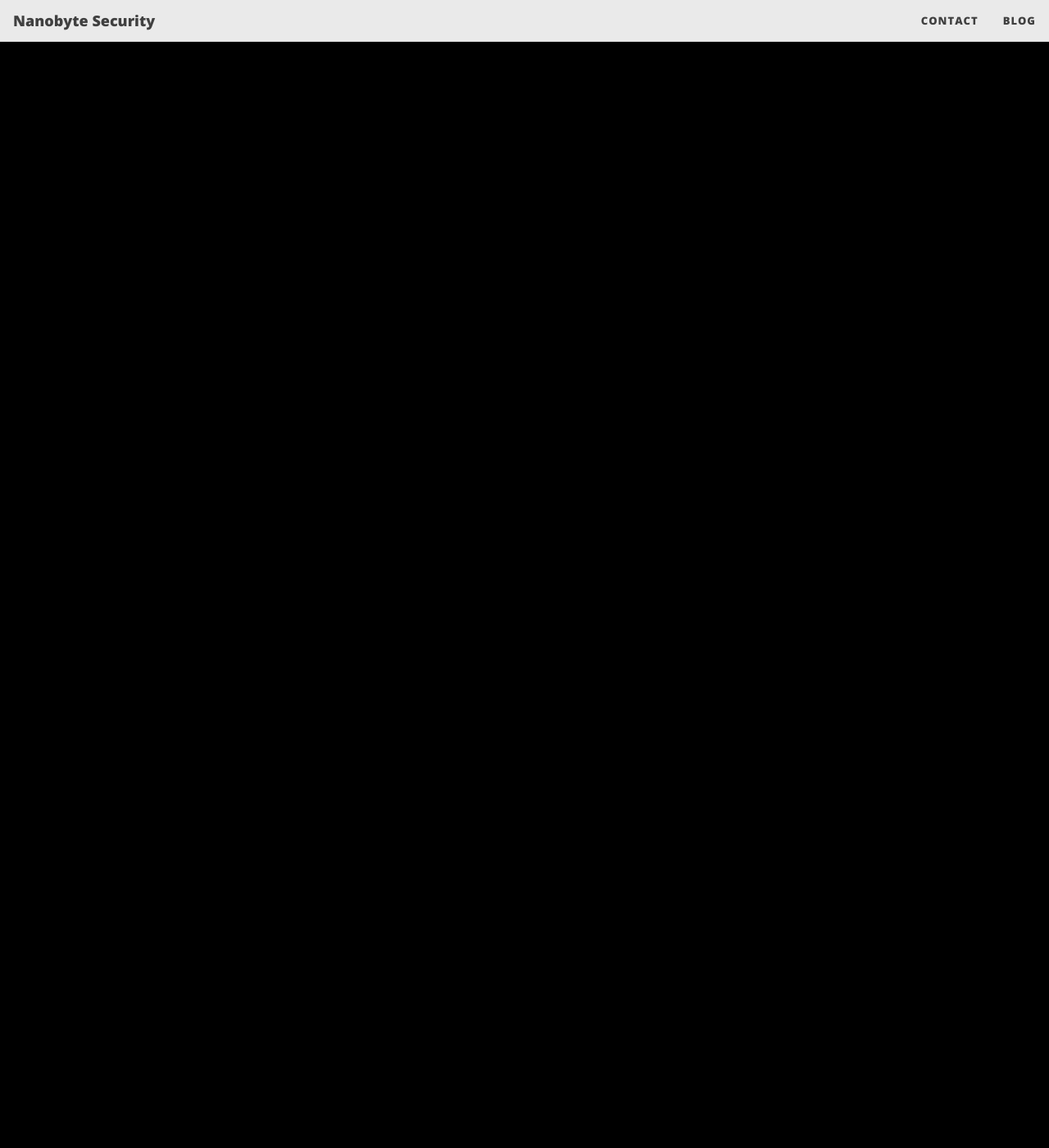
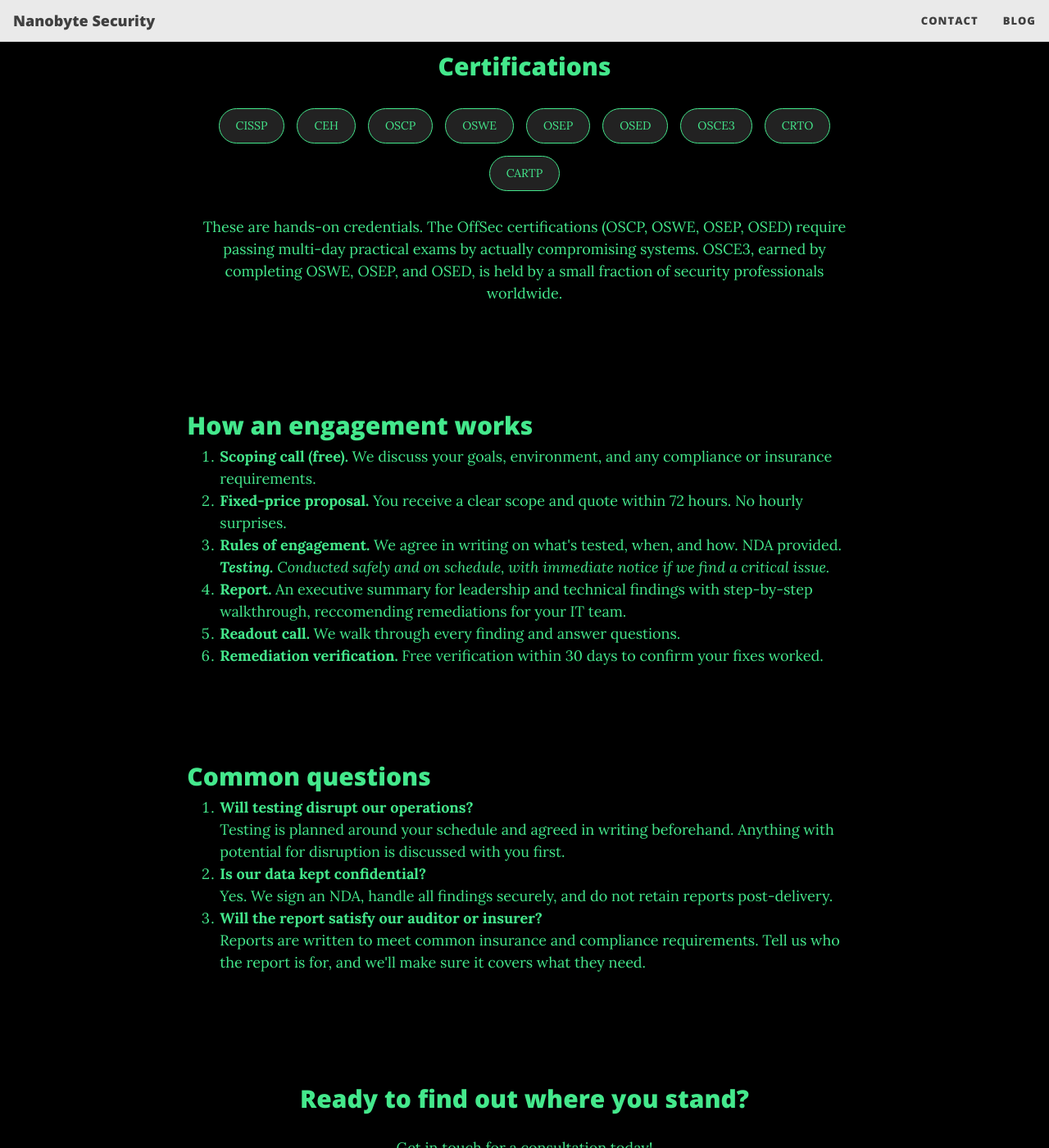
Before and after one commit to nanobyte-security/nanobytesecurity.github.io, a Jekyll site: the page built from index.html, in a window 1280 px wide and 1400 px high, scrolled down 2973 px. Shown: the whole window at 82% size. Built offline with Jekyll 4.4.1, drawn with Linux system fonts in a browser that asks for light colours; the list of posts is cut into pages by our own code; some of the changed text lies outside the part shown.

Commit message:
Update index.html

```diff
--- a/index.html
+++ b/index.html
@@ -12,11 +12,33 @@
             <img src="/assets/img/logo-black-trimmed.png" alt="Nanobyte Security">
         </div>
     </div>
+    <br>
+    <p>Proudly veteran-owned and operated.</p>
+</div>
+<br><br><br>
+<div class="intro">
+    <div class="tagline-grid">
+        <div class="tagline-left">
+            <h2 class="section-title">Why businesses hire Nanobyte Security</h1>
+            <p>Most companies come to us for one of these reasons:</h1>
+            <ul>
+                <li>Cyber insurance requires a penetration test to get or renew coverage</li>
+                <li>Compliance requires one: PCI DSS, HIPAA, SOC 2</li>
+                <li>A customer or partner sent a security questionnaire asking for recent test results</li>
+                <li>You want to know whether your defenses actually work before an attacker tests them for you</li>
+            </ul>
+            <p>Whatever the reason, you get a clear answer to one question: <i>how exposed are we, and what do we fix first?</i></p><br><br>
+            <p>When you hire Nanobyte Security, the person on the scoping call is the person doing the testing and writing your report. No handoffs, no junior staff, no surprises.</p>
+        </div>
+        <div class="tagline-right">
+            <img src="/assets/img/logo-black-trimmed.png" alt="Nanobyte Security">
+        </div>
+    </div>
 </div>
 <br><br><br>
 <div class="container">
     <h2 class="section-title">Service Offerings</h2>
-    <p>Offensive cyber security services to strengthen your defenses.</p>
+    <p>Offensive cyber security services to strengthen your defenses. Not sure which you need? Most organizations start with a Penetration Test. We'll recommend the right fit on the scoping call.</p>
     <br>
     <div class="services-grid">
         <div class="service-card">
@@ -64,9 +86,34 @@
         <div class="cert-item">CRTO</div>
         <div class="cert-item">CARTP</div>
     </div>
+    <p>
+        These are hands-on credentials. The OffSec certifications (OSCP, OSWE, OSEP, OSED) require passing multi-day practical exams by actually compromising systems. OSCE3, earned by completing OSWE, OSEP, and OSED, is held by a small fraction of security professionals worldwide.
+    </p>
+</div>
+<br><br><br>
+<div class="how-it-works">
+    <h2 class="how-it-works-title">How an engagement works</h2>
+     <ol>
+        <li><b>Scoping call (free).</b> We discuss your goals, environment, and any compliance or insurance requirements.</li>
+        <li><b>Fixed-price proposal.</b> You receive a clear scope and quote within 72 hours. No hourly surprises.</li>
+        <li><b>Rules of engagement.</b> We agree in writing on what's tested, when, and how. NDA provided.</li>
+        <i><b>Testing.</b> Conducted safely and on schedule, with immediate notice if we find a critical issue.</i>
+        <li><b>Report.</b> An executive summary for leadership and technical findings with step-by-step walkthrough, reccomending remediations for your IT team.</li>
+        <li><b>Readout call.</b> We walk through every finding and answer questions.</li>
+        <li><b>Remediation verification.</b> Free verification within 30 days to confirm your fixes worked.</li>
+    </ol>
+</div>
+<br><br><br>
+<div class="faq">
+    <h2 class="faq-title">Common questions</h2>
+    <ol>
+        <li><b>Will testing disrupt our operations?</b><br>Testing is planned around your schedule and agreed in writing beforehand. Anything with potential for disruption is discussed with you first.</li>
+        <li><b>Is our data kept confidential?</b><br>Yes. We sign an NDA, handle all findings securely, and do not retain reports post-delivery.</li>
+        <li><b>Will the report satisfy our auditor or insurer?</b><br>Reports are written to meet common insurance and compliance requirements. Tell us who the report is for, and we'll make sure it covers what they need.</li>
+    </ol>
 </div>
 <div class="ready">
-    <h2 class="ready-title">Ready for an assessment?</h2>
+    <h2 class="ready-title">Ready to find out where you stand?</h2>
     <p>Get in touch for a consultation today!</p>
     <a href="/contact" class="border-button" style="text-decoration:none">Contact Nanobyte Security</a>
 </div>
```
